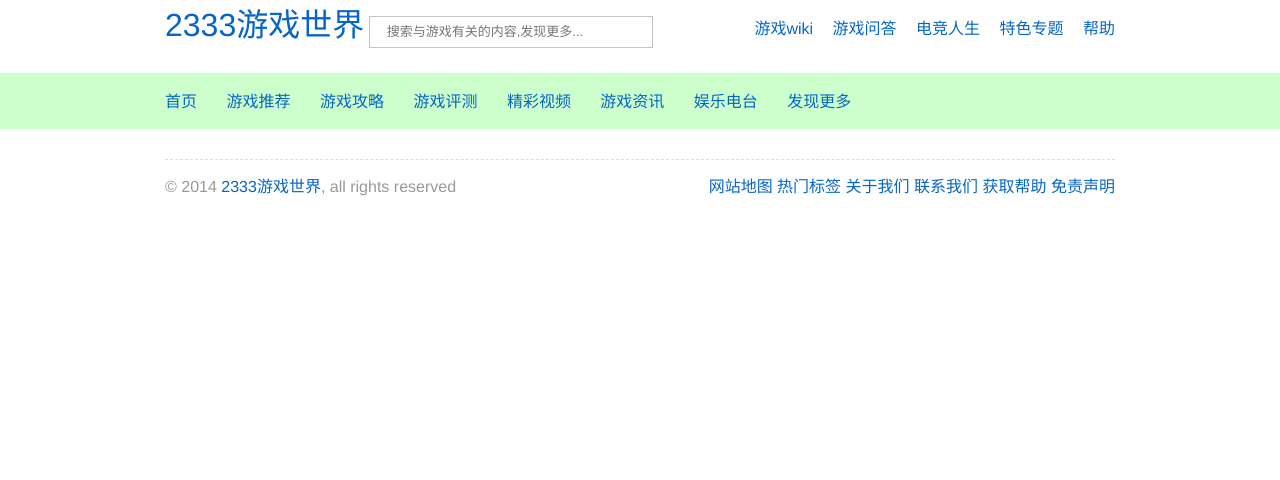
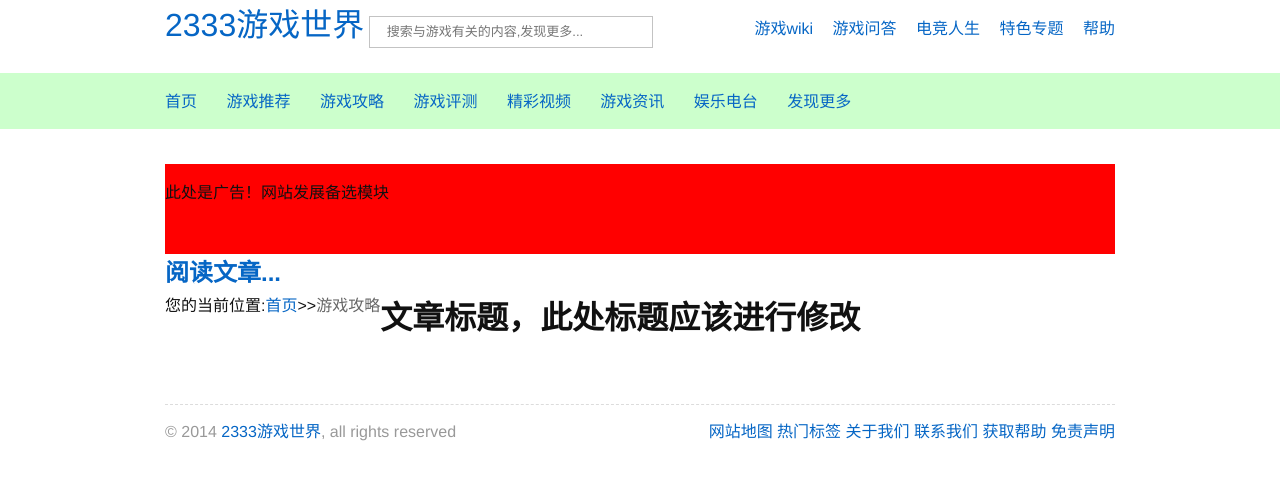
Before and after one commit to mtrove/wan233com, a plain HTML site: page content.html in a window 1280 px wide. Drawn offline with Linux system fonts and the light colour scheme.

Commit message:
coding the cotent page

```diff
--- a/content.html
+++ b/content.html
@@ -59,6 +59,34 @@
 
 
 	</div> <!--以上是网站的 header 部分-->
+   <div id="article-content" class="section">
+		<div class="wrapper">
+			<div class="wan-com-adsense">
+				<p> 此处是广告！网站发展备选模块</p>
+			</div> <!--the ad module-->
+
+			<div id="article-sth" class="main-content">  <!--the main content-->
+				<a href="#"><h2>阅读文章...</h2></a>
+				<!-- <span style="float:left"> 您的的当前位置:<a href="#">首页</a>>><a href="">游戏攻略</a></span>   -->
+				<!-- 上处可能使用到调用当前的页面位置 -->
+
+				<div  id="post-bread" class="now-where">
+					您的当前位置:<a href="#">首页</a>>><a href="">游戏攻略</a> <!--参考异次元进行修改此处的小面包屑的内容-->
+				</div>
+				<div id="" class="par-content">
+					<h1>文章标题，此处标题应该进行修改</h1>
+
+
+				</div>
+			</div>
+		</div>
+	</div>
+
+
+
+
+
+
 </body>
 
 
```
